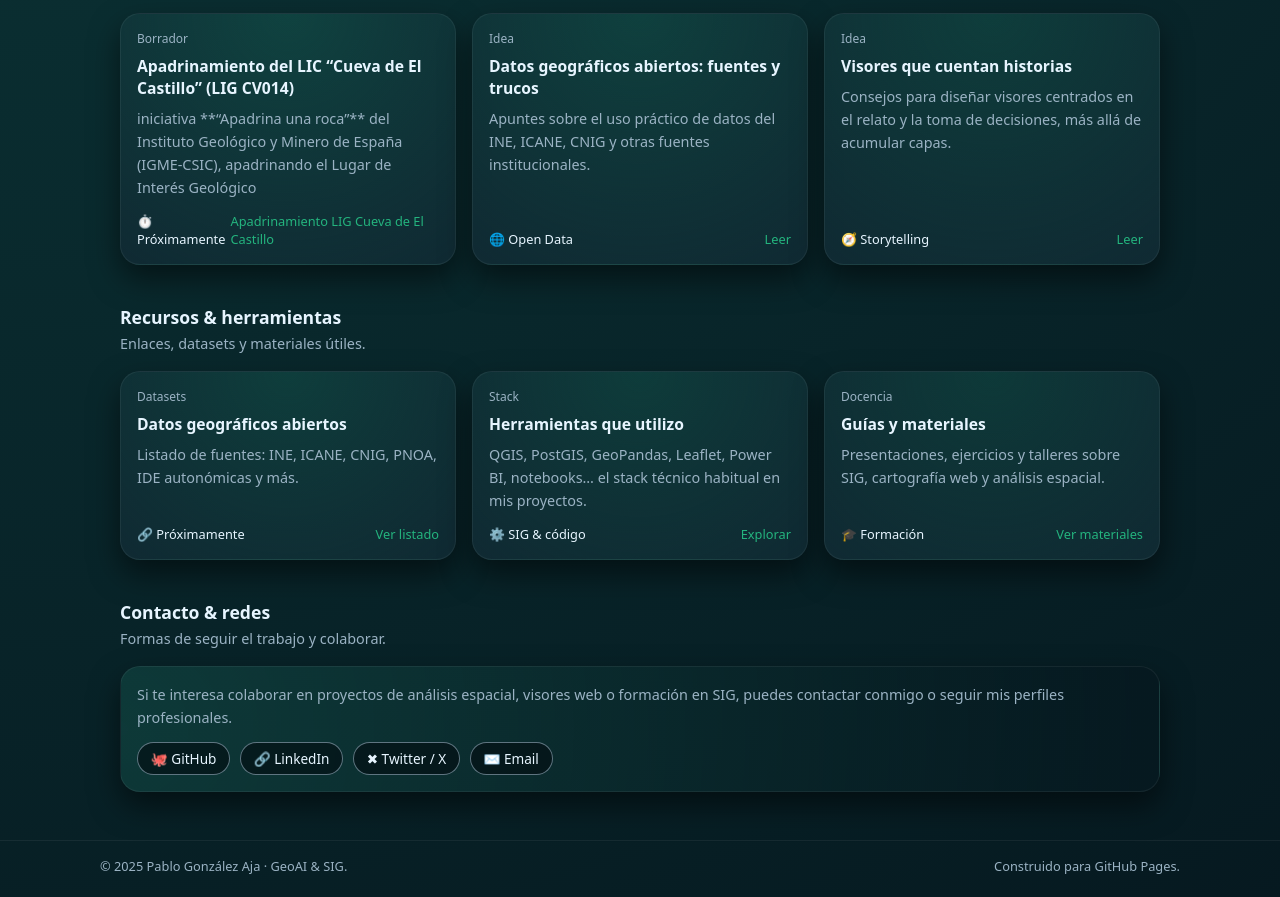
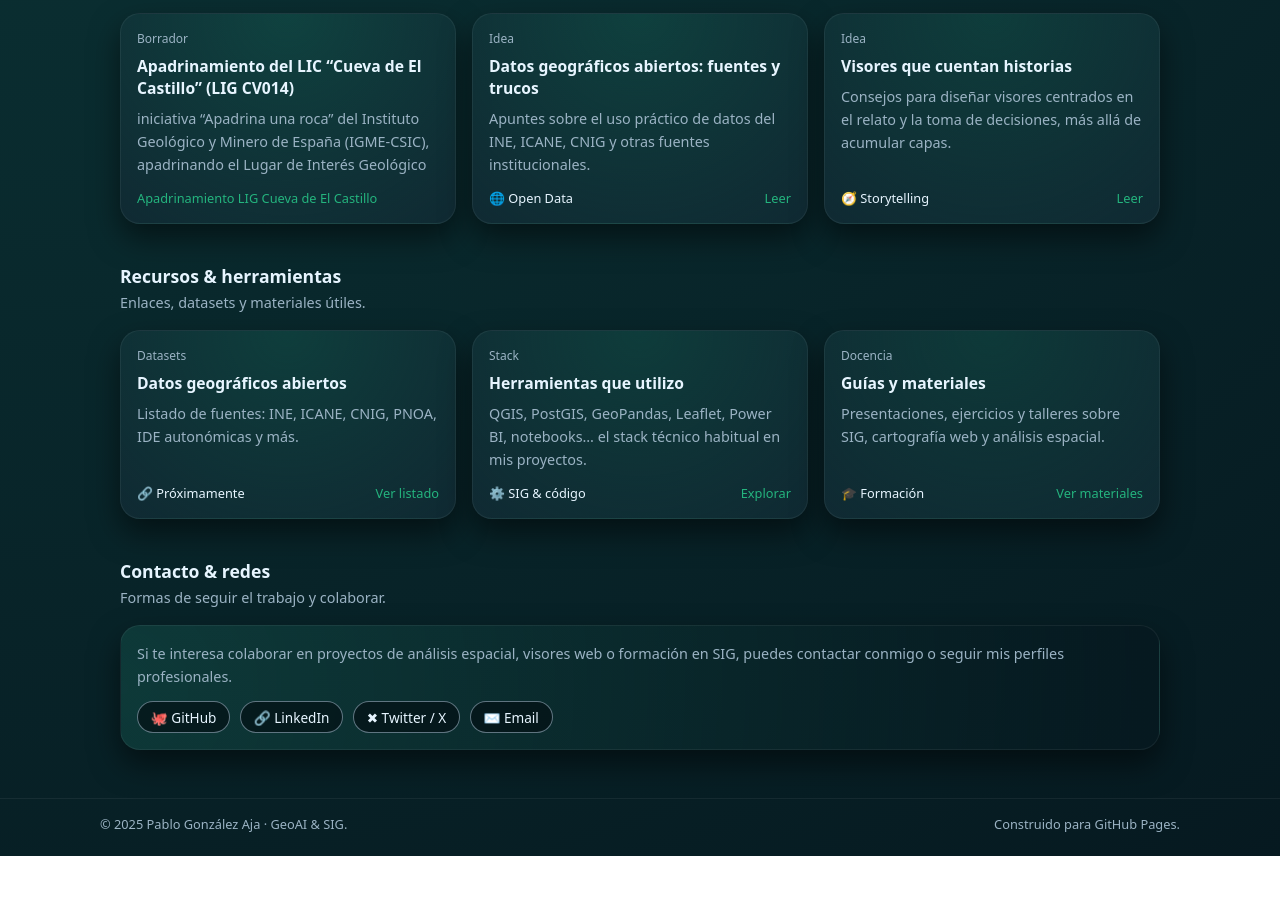
Before and after one commit to pgaja/portafolio, a plain HTML site: page index.html in a window 1280 px wide. Shown: the part 983-1880 px from the top of the page. After the commit the page ends 1839 px from the top, so only its background shows below. Drawn offline with Linux system fonts and the light colour scheme.

Commit message:
Update index.html

```diff
--- a/index.html
+++ b/index.html
@@ -165,10 +165,9 @@
               <span class="card-tag">Borrador</span>
               <h4>Apadrinamiento del LIC “Cueva de El Castillo” (LIG CV014)</h4>
               <p>
-                 iniciativa **“Apadrina una roca”** del Instituto Geológico y Minero de España (IGME-CSIC), apadrinando el Lugar de Interés Geológico
+                 iniciativa “Apadrina una roca” del Instituto Geológico y Minero de España (IGME-CSIC), apadrinando el Lugar de Interés Geológico
               </p>
               <div class="card-footer">
-                <span>⏱️ Próximamente</span>
                 <a href="lig-cueva-castillo.html">Apadrinamiento LIG Cueva de El Castillo</a>
               </div>
             </article>
```
